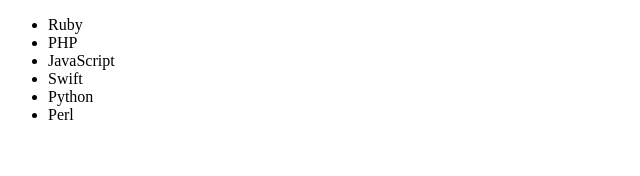
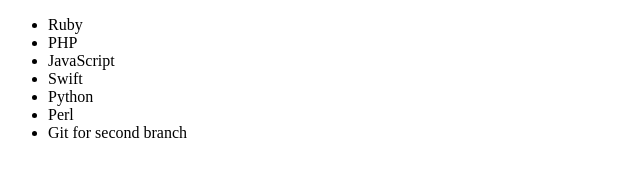
Before and after one commit to menkhaldar/kadai-conflict, a plain HTML site: page list.html in a window 1280 px wide. Shown: the whole page, without its empty margins (0-640 px from the left). Drawn offline with Linux system fonts and the light colour scheme.

```diff
--- a/list.html
+++ b/list.html
@@ -12,6 +12,7 @@
             <li>Swift</li>
             <li>Python</li>
             <li>Perl</li>
+            <li>Git for second branch</li>
         </ul>
     </body>
 </html>
```
